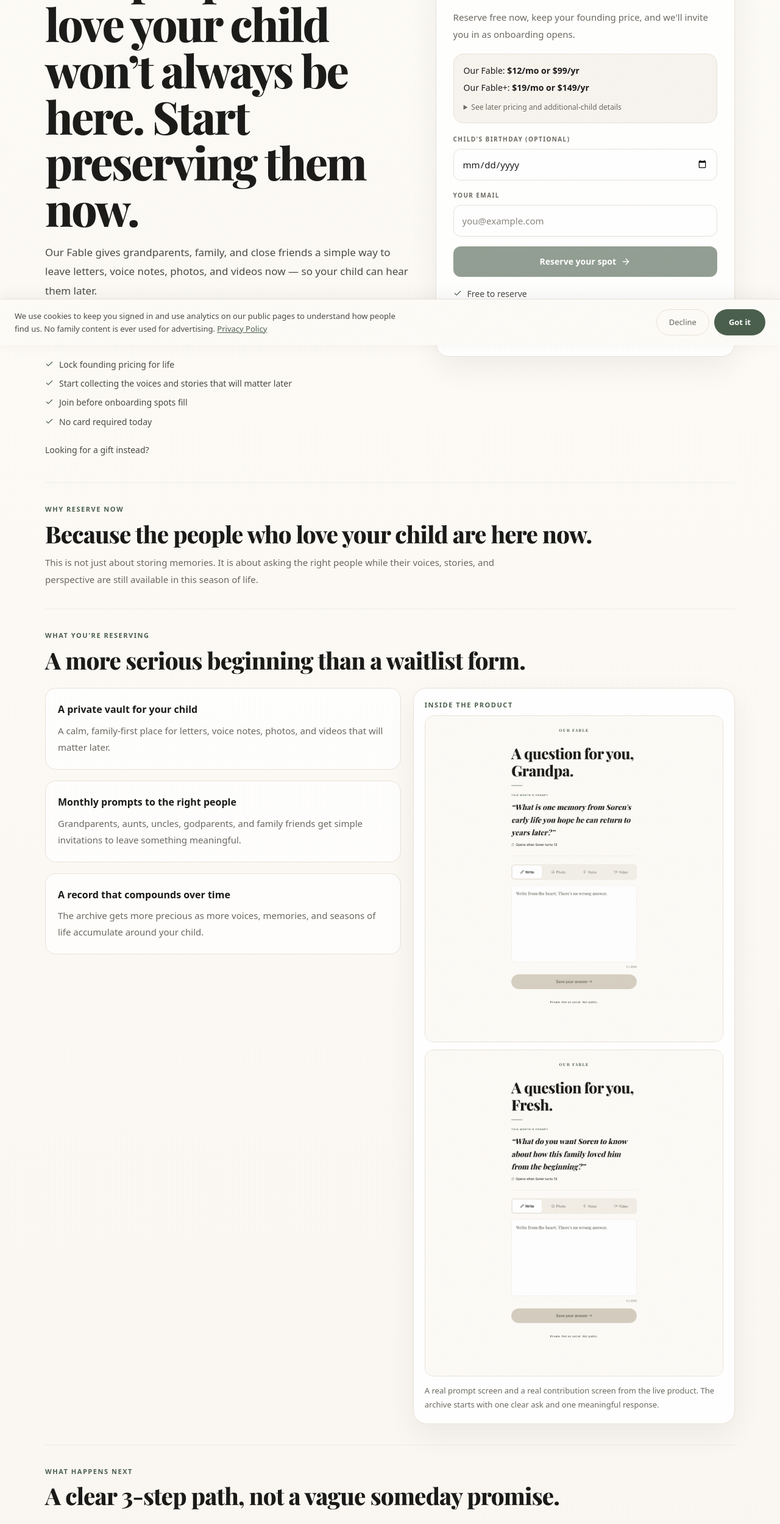
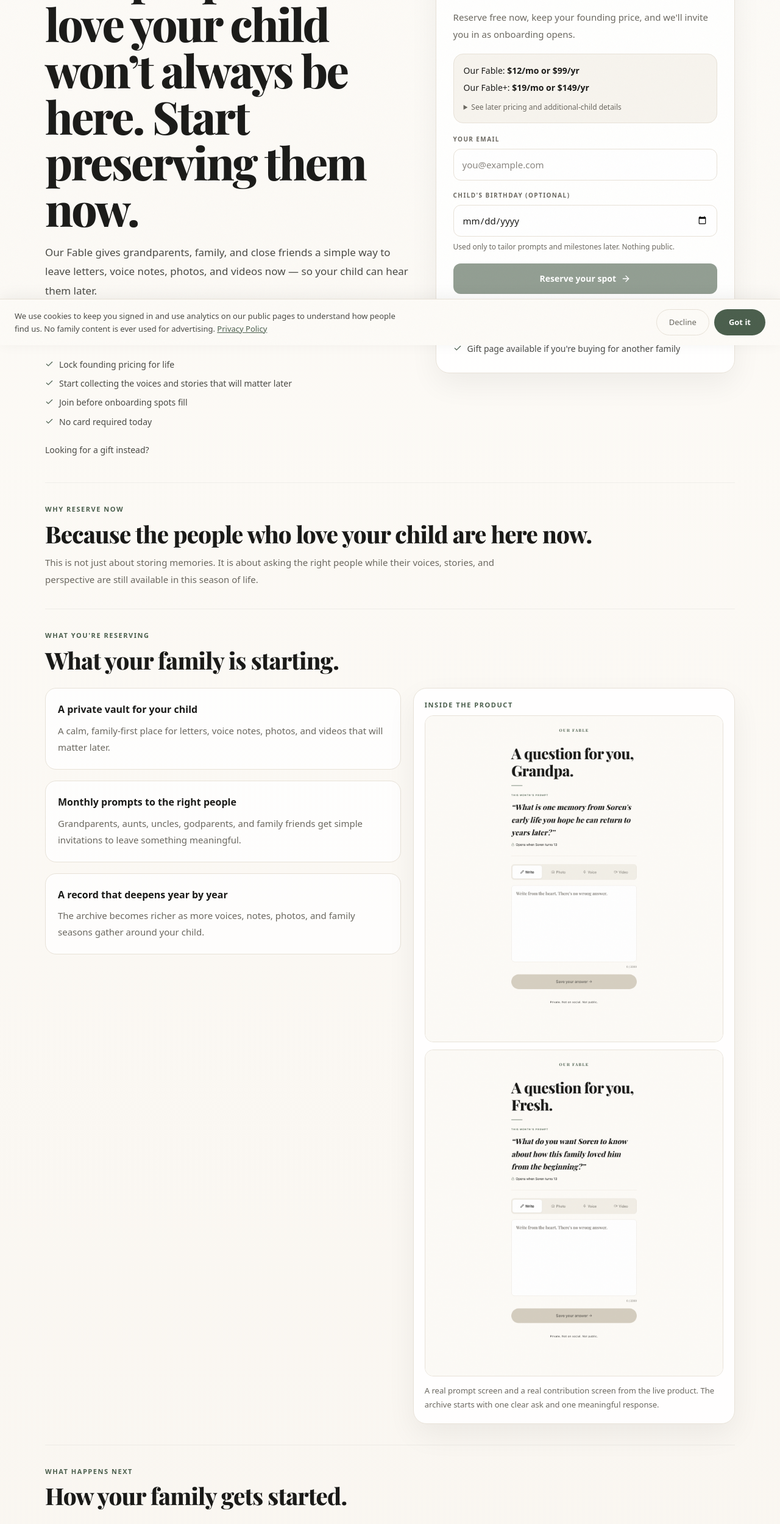
Before and after one commit to MiloBrownAgent/ourfable, a Next.js app: page /reserve in a window 1280 px wide. Shown: the part 234-2733 px from the top of the page at 61% size. Built offline with nearby package versions, Linux system fonts and the light colour scheme; no server answers.

Commit message:
fix: complete no-surprises landing page pass

```diff
--- a/src/app/for-your-family/WarmConversionClient.tsx
+++ b/src/app/for-your-family/WarmConversionClient.tsx
@@ -104,7 +104,7 @@
             <p className="of-section-label" style={{ marginBottom: 8 }}>Start it for your family</p>
             <h2 style={{ margin: "0 0 12px", fontFamily: "var(--font-playfair)", fontSize: 34, lineHeight: 1.1 }}>Start the same kind of vault for your child.</h2>
             <p className="of-section-copy" style={{ marginBottom: 18 }}>
-              Reserve now, keep your founding price, and we&apos;ll invite you in as onboarding opens.
+              Reserve now, keep your founding price, and choose your plan later when you&apos;re invited in.
             </p>
             <div style={{ padding: 16, borderRadius: 16, background: "var(--bg-2)", border: "1px solid var(--border)", marginBottom: 18 }}>
               <p className="of-section-label" style={{ marginBottom: 6 }}>Founders pricing</p>
@@ -207,7 +207,7 @@
             <p className="of-section-copy" style={{ marginBottom: 18 }}>Reserve now, keep your founding price, and we&apos;ll invite you in as onboarding opens.</p>
             <div style={{ display: "flex", gap: 16, flexWrap: "wrap" }}>
               <button type="button" className="of-primary-btn" onClick={() => document.getElementById("warm-email")?.focus()}>Start your family’s vault <ArrowRight size={16} /></button>
-              <Link href="/" className="of-secondary-link">Back to homepage context</Link>
+              <Link href="/" className="of-secondary-link">Back to Our Fable</Link>
             </div>
           </div>
         </section>
--- a/src/app/gift/GiftClient.tsx
+++ b/src/app/gift/GiftClient.tsx
@@ -15,14 +15,14 @@
     annualPrice: 99,
     originalPrice: 149,
     tagline: "The private family vault for one child",
-    features: ["The Vault", "Unlimited circle members", "Monthly prompts", "5GB storage"],
+    features: ["The Vault", "Unlimited circle members", "Monthly prompts"],
   },
   plus: {
     name: "Our Fable+",
     annualPrice: 149,
     originalPrice: 199,
     tagline: "Everything in Our Fable, plus Dispatches",
-    features: ["Everything in Our Fable", "Dispatches", "Unlimited circle members", "1 additional child included", "25GB storage"],
+    features: ["Everything in Our Fable", "Dispatches", "Unlimited circle members", "1 additional child included"],
   },
 };
 
@@ -174,9 +174,14 @@
                 {loading ? <><Loader2 size={16} style={{ animation: "spin 1s linear infinite" }} /> Redirecting to checkout…</> : <>{giftMode === "annual_sponsorship" ? `Sponsor this annually — $${tier.annualPrice}/year` : `Gift this year — $${tier.annualPrice}`} <ArrowRight size={16} /></>}
               </button>
             </form>
-            <p className="of-muted-copy" style={{ fontSize: 12, marginTop: 14 }}>
-              Secure checkout via Stripe · The family gets a beautiful email with their gift code and redemption link.
-            </p>
+            <div style={{ marginTop: 14, padding: 14, borderRadius: 14, background: "var(--bg-2)", border: "1px solid var(--border)" }}>
+              <p className="of-muted-copy" style={{ fontSize: 12 }}>
+                Secure checkout via Stripe · The family gets a beautiful email with their gift code and redemption link.
+              </p>
+              <p className="of-muted-copy" style={{ fontSize: 12, marginTop: 6 }}>
+                Private by design · They pay nothing today · Easy to redeem when ready.
+              </p>
+            </div>
           </div>
         </section>
 
@@ -204,7 +209,11 @@
 
         <LandingSection label="What the family receives" title="A private place for the child&apos;s story to keep growing.">
           <div className="of-feature-grid">
-            {tier.features.map((feature) => (
+            {[
+              "A private vault for letters, voice notes, photos, and video",
+              "Gentle prompts that help family respond without being chased",
+              selectedTier === "plus" ? "Dispatches and one additional child included" : "Unlimited circle members and a simple first year to begin",
+            ].map((feature) => (
               <div key={feature} className="of-feature-card">
                 <p style={{ margin: 0, fontSize: 15, fontWeight: 600 }}>{feature}</p>
               </div>
@@ -212,7 +221,7 @@
           </div>
         </LandingSection>
 
-        <LandingSection label="Why this is better than a normal baby gift" title="Because it holds value long after the wrapping is gone.">
+        <LandingSection label="Why this is better than a normal baby gift" title="Because years later, the family can still care about it.">
           <p className="of-section-copy">The family receives something that keeps compounding: voices, stories, photos, letters, and perspective that can become deeply important later.</p>
         </LandingSection>
 
--- a/src/app/reserve/page.tsx
+++ b/src/app/reserve/page.tsx
@@ -107,8 +107,8 @@
       body: "Grandparents, aunts, uncles, godparents, and family friends get simple invitations to leave something meaningful.",
     },
     {
-      title: "A record that compounds over time",
-      body: "The archive gets more precious as more voices, memories, and seasons of life accumulate around your child.",
+      title: "A record that deepens year by year",
+      body: "The archive becomes richer as more voices, notes, photos, and family seasons gather around your child.",
     },
   ];
 
@@ -146,7 +146,7 @@
               Our Fable gives grandparents, family, and close friends a simple way to leave letters, voice notes, photos, and videos now — so your child can hear them later.
             </p>
             <p className="of-muted-copy" style={{ maxWidth: 660 }}>
-              A private family vault that gets more meaningful over time, without becoming another app you have to manage every day.
+              A private place for grandparents, family, and close friends to leave things your child can return to years from now.
             </p>
             <div className="of-mini-list" style={{ marginTop: 24 }}>
               {reserveReasons.map((line) => (
@@ -177,12 +177,13 @@
             </div>
             <form onSubmit={handleSubmit} style={{ display: "grid", gap: 16 }}>
               <div>
+                <label htmlFor="reserve-email" className="of-field-label">Your email</label>
+                <input id="reserve-email" className="of-input" type="email" value={email} onChange={(e) => setEmail(e.target.value)} placeholder="you@example.com" />
+              </div>
+              <div>
                 <label htmlFor="reserve-birthday" className="of-field-label">Child&apos;s birthday (optional)</label>
                 <input id="reserve-birthday" className="of-input" type="date" value={childBirthday} onChange={(e) => setChildBirthday(e.target.value)} max={new Date().toISOString().slice(0, 10)} />
-              </div>
-              <div>
-                <label htmlFor="reserve-email" className="of-field-label">Your email</label>
-                <input id="reserve-email" className="of-input" type="email" value={email} onChange={(e) => setEmail(e.target.value)} placeholder="you@example.com" />
+                <p className="of-muted-copy" style={{ fontSize: 12, marginTop: 6 }}>Used only to tailor prompts and milestones later. Nothing public.</p>
               </div>
               {error ? <p style={{ margin: 0, color: "#D46565", fontSize: 13 }}>{error}</p> : null}
               <button type="submit" className="of-primary-btn" disabled={!emailValid || loading} style={{ width: "100%" }}>
@@ -199,7 +200,7 @@
 
         <LandingSection label="Why reserve now" title="Because the people who love your child are here now." copy="This is not just about storing memories. It is about asking the right people while their voices, stories, and perspective are still available in this season of life." />
 
-        <LandingSection label="What you&apos;re reserving" title="A more serious beginning than a waitlist form.">
+        <LandingSection label="What you&apos;re reserving" title="What your family is starting.">
           <div style={{ display: "grid", gridTemplateColumns: "minmax(0, 1.05fr) minmax(0, 0.95fr)", gap: 20, marginTop: 24, alignItems: "start" }}>
             <div className="of-feature-grid" style={{ marginTop: 0, gridTemplateColumns: "1fr" }}>
               {reserving.map((item) => (
@@ -218,12 +219,12 @@
           </div>
         </LandingSection>
 
-        <LandingSection label="What happens next" title="A clear 3-step path, not a vague someday promise.">
+        <LandingSection label="What happens next" title="How your family gets started.">
           <div className="of-step-grid">
             {[
               ["1", "Reserve now", "Tell us where to reach you. That locks your founding price and puts your family in line."],
               ["2", "We invite you in", "We onboard founding families in small groups so the early experience feels personal and high-trust."],
-              ["3", "Your vault starts feeling alive", "You add the first pieces, invite your circle, and start seeing the archive become emotionally real fast."],
+              ["3", "Your vault starts feeling alive", "You add the first pieces, invite your circle, and begin seeing real notes, voices, and family contributions gather for your child."],
             ].map(([num, title, body]) => (
               <div key={title} className="of-step-card">
                 <div className="of-step-number">{num}</div>
@@ -234,7 +235,7 @@
           </div>
         </LandingSection>
 
-        <LandingSection label="Trust" title="Private, exportable, and built to feel worthy of family trust.">
+        <LandingSection label="Trust" title="Private, exportable, and built for family trust.">
           <div style={{ display: "grid", gridTemplateColumns: "minmax(0, 1fr) minmax(320px, 0.95fr)", gap: 20, marginTop: 24, alignItems: "start" }}>
             <div className="of-trust-grid" style={{ marginTop: 0, gridTemplateColumns: "1fr" }}>
               {trustCards.map(({ icon: Icon, title, body }) => (
```
